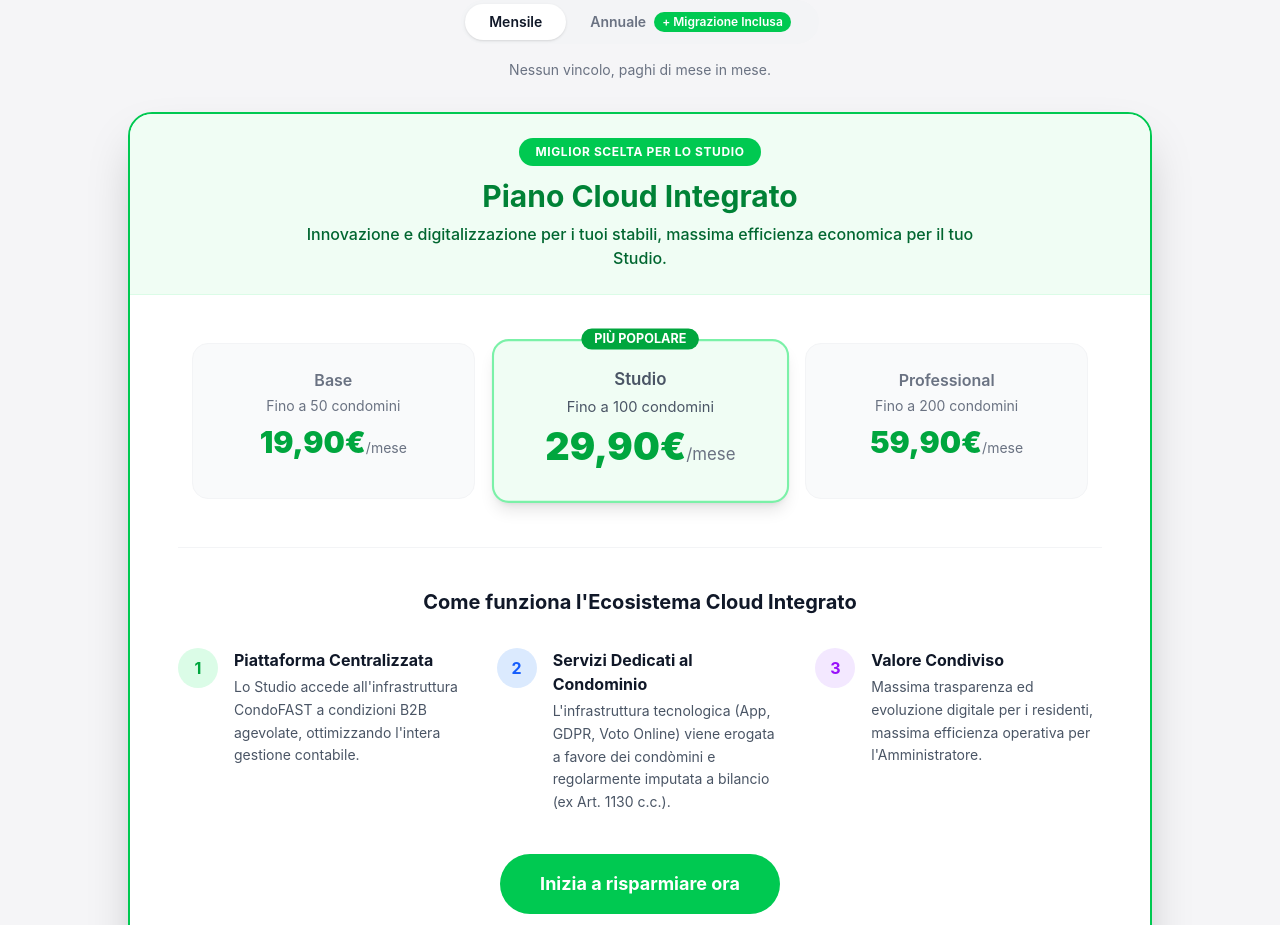
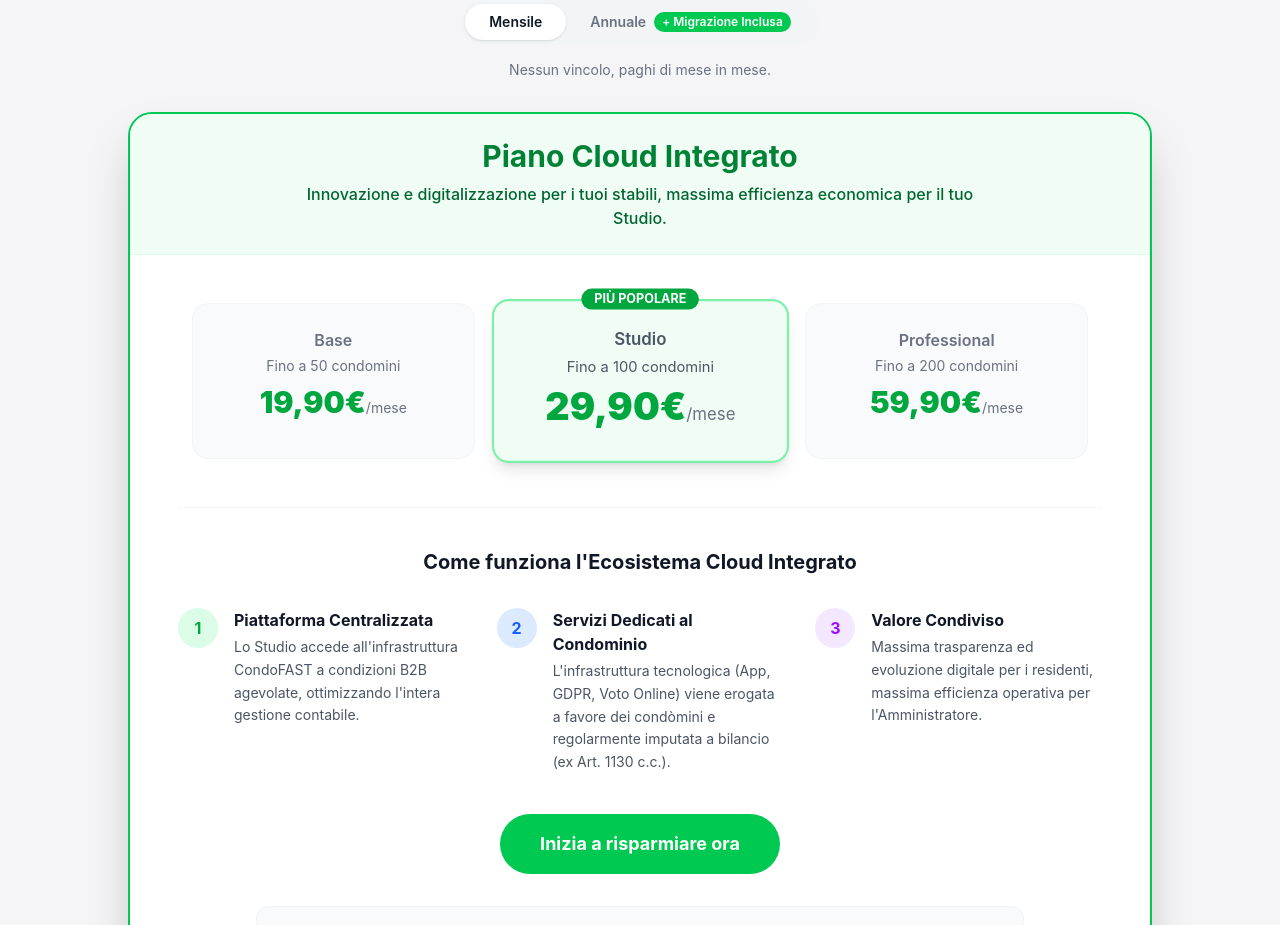
Before and after one commit to GabrieleMproject/M-PROJECT-WEBSITE, a React (Vite) app: page /condofast in a window 1280 px wide. Shown: the part 2300-3225 px from the top of the page. Built offline with nearby package versions, Linux system fonts and the light colour scheme; no server answers; what react-google-recaptcha-v3 would draw is missing.

Commit message:
Update CondoFast.jsx

```diff
--- a/src/pages/CondoFast.jsx
+++ b/src/pages/CondoFast.jsx
@@ -130,7 +130,6 @@
       {/* Hero Pricing Card */}
       <div className="max-w-5xl mx-auto mb-8 bg-white border-2 border-green-500 rounded-3xl overflow-hidden shadow-2xl relative">
         <div className="bg-green-50 p-6 text-center border-b border-green-100">
-          <span className="inline-block bg-green-500 text-white font-bold px-4 py-1.5 rounded-full text-xs uppercase tracking-wider mb-3">Miglior Scelta per lo Studio</span>
           <h3 className="text-3xl font-bold text-green-700 mb-2">Piano Cloud Integrato</h3>
           <p className="text-green-800 font-medium max-w-2xl mx-auto">Innovazione e digitalizzazione per i tuoi stabili, massima efficienza economica per il tuo Studio.</p>
         </div>
```
